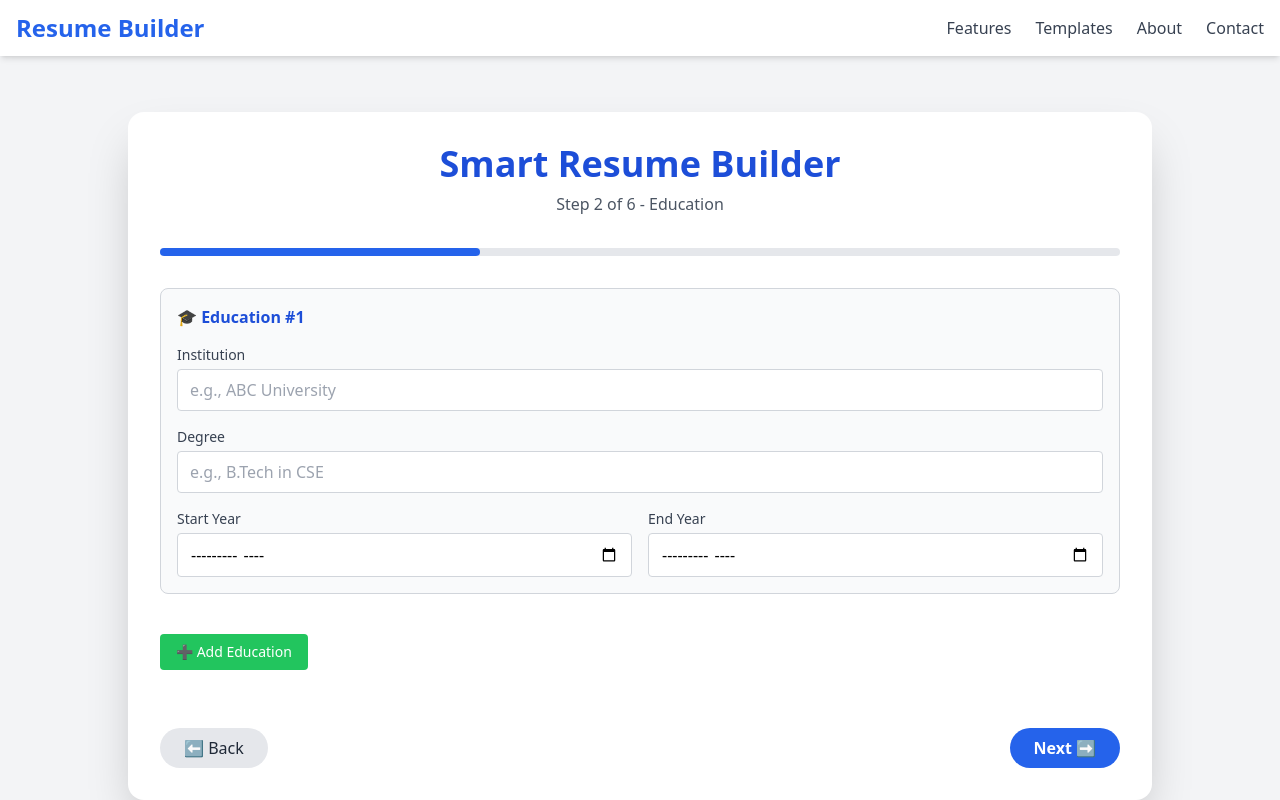
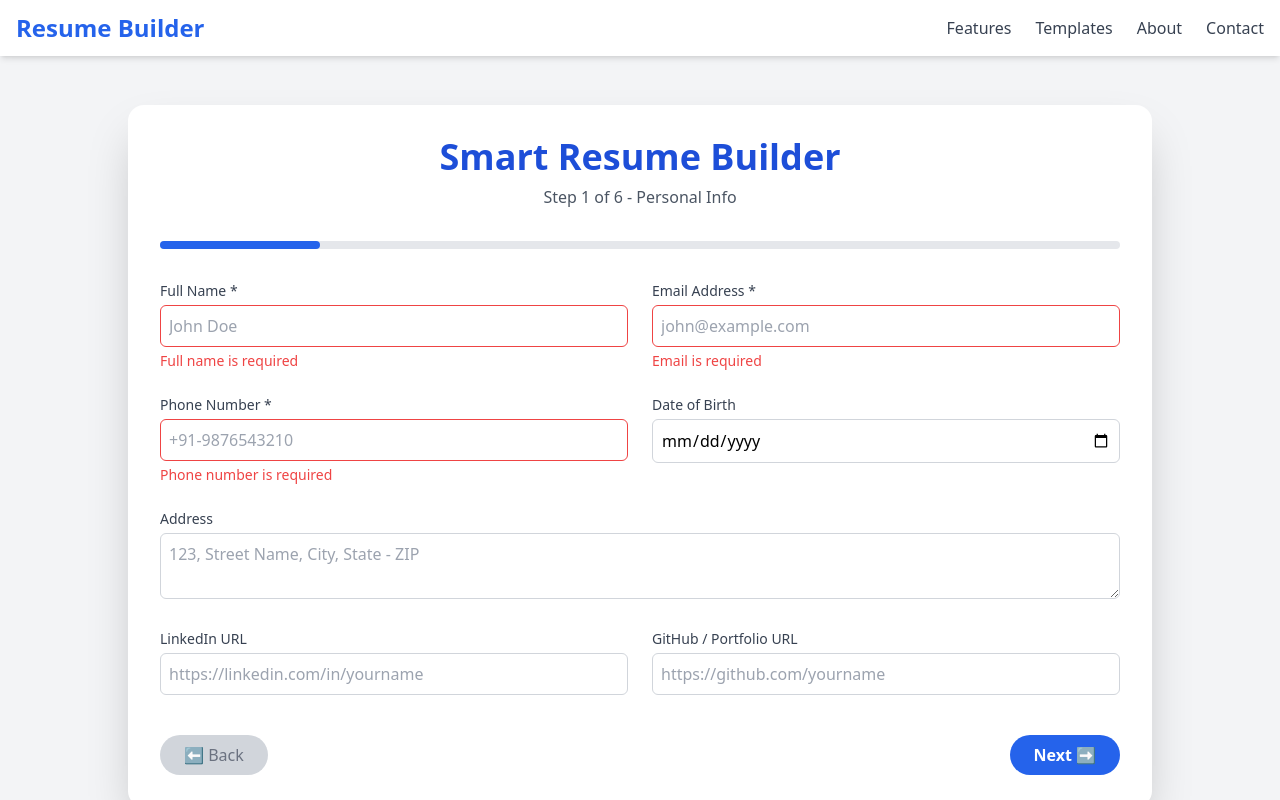
Before and after one commit to harshavardhan-macha/resumebuilder, a React (Vite) app: page / in a window 1280 px wide. Both pictures are taken after a click on the button "Next ➡". Shown: the top 800 px of the page. Built offline with nearby package versions, Linux system fonts and the light colour scheme.

Commit message:
add the some chekcs

```diff
--- a/src/components/ResumeBuilder.jsx
+++ b/src/components/ResumeBuilder.jsx
@@ -1,12 +1,12 @@
-// File: components/ResumeBuilder.jsx
 import { useState } from "react";
 
 const steps = ["Personal Info", "Education", "Experience", "Skills", "Projects", "Review"];
 
 const ResumeBuilder = () => {
+  const [validationErrors, setValidationErrors] = useState({});
   const [step, setStep] = useState(0);
   const [formData, setFormData] = useState({
-  name: "",
+    fullName: "",
     email: "",
     phone: "",
     summary: "",
@@ -14,25 +14,63 @@ const ResumeBuilder = () => {
     address: "",
     linkedin: "",
     github: "",
-  education: [
-    { institution: "", degree: "", start: "", end: "" },
-  ],
-  experience: [
-    { role: "", company: "", start: "", end: "", description: "" },
-  ],
+    education: [{ institution: "", degree: "", start: "", end: "" }],
+    experience: [{ role: "", company: "", start: "", end: "", description: "" }],
     skills: [],
-  projects: [
-    { name: "", description: "" },
-  ]
+    projectTitle: "",
+    projectDesc: "",
   });
+  const handleBack = () => {
+  setStep((prev) => Math.max(prev - 1, 0));
+};
 
 
-  const handleNext = () => setStep((prev) => Math.min(prev + 1, steps.length - 1));
-  const handleBack = () => setStep((prev) => Math.max(prev - 1, 0));
   const handleChange = (e) => {
   const { name, value } = e.target;
-    setFormData({ ...formData, [name]: value });
+  if (name === "skills") {
+    setFormData((prev) => ({ ...prev, skills: value.split(",").map((skill) => skill.trim()) }));
+  } else {
+    setFormData((prev) => ({ ...prev, [name]: value }));
+  }
 };
+
+  const handleNext = () => {
+  const errors = {};
+
+ if (step === 0) {
+  if (!formData.fullName.trim()) errors.fullName = "Full name is required";
+  if (!formData.email.trim()) {
+    errors.email = "Email is required";
+  } else if (!/^[^\s@]+@[^\s@]+\.[^\s@]+$/.test(formData.email)) {
+    errors.email = "Please enter a valid email address";
+  }
+  if (!formData.phone.trim()) errors.phone = "Phone number is required";
+}
+
+
+  if (step === 1) {
+    const filled = formData.education.some(
+      (edu) => edu.institution.trim() && edu.degree.trim()
+    );
+    if (!filled) errors.education = "At least one education entry is required";
+  }
+
+  if (step === 3) {
+    if (!formData.skills.length) errors.skills = "Please enter at least one skill";
+  }
+
+  if (step === 4) {
+    if (!formData.projectTitle.trim()) errors.projectTitle = "Project title is required";
+    if (!formData.projectDesc.trim()) errors.projectDesc = "Project description is required";
+  }
+
+  setValidationErrors(errors);
+
+  if (Object.keys(errors).length > 0) return;
+
+  setStep((prev) => Math.min(prev + 1, steps.length - 1));
+};
+
   const updateArray = (section, index, field, value) => {
     setFormData((prev) => {
       const updated = [...prev[section]];
@@ -47,37 +85,51 @@ const ResumeBuilder = () => {
         return (
           <>
             <div className="col-span-1">
-              <label className="block text-sm font-medium text-gray-700 mb-1">Full Name</label>
+              <label className="block text-sm font-medium text-gray-700 mb-1">Full Name *</label>
               <input
                 type="text"
                 name="fullName"
                 value={formData.fullName}
                 onChange={handleChange}
-                className="input border border-gray-300 rounded-md p-2 w-full"
-                placeholder="John Doe"
+className={`input border rounded-md p-2 w-full ${
+    validationErrors.fullName ? "border-red-500" : "border-gray-300"
+  }`}                placeholder="John Doe"
               />
+              {validationErrors.fullName && (
+  <p className="text-red-500 text-sm mt-1">{validationErrors.fullName}</p>
+)}
             </div>
             <div className="col-span-1">
-              <label className="block text-sm font-medium text-gray-700 mb-1">Email Address</label>
+              <label className="block text-sm font-medium text-gray-700 mb-1">Email Address *</label>
               <input
                 type="email"
                 name="email"
                 value={formData.email}
                 onChange={handleChange}
-                className="input border border-gray-300 rounded-md p-2 w-full"
-                placeholder="john@example.com"
+className={`input border rounded-md p-2 w-full ${
+    validationErrors.fullName ? "border-red-500" : "border-gray-300"
+  }`}                placeholder="john@example.com"
               />
+            {validationErrors.email && (
+  <p className="text-red-500 text-sm mt-1">{validationErrors.email}</p>
+)}
+
             </div>
             <div className="col-span-1">
-              <label className="block text-sm font-medium text-gray-700 mb-1">Phone Number</label>
+              <label className="block text-sm font-medium text-gray-700 mb-1">Phone Number *</label>
               <input
                 type="tel"
                 name="phone"
                 value={formData.phone}
                 onChange={handleChange}
-                className="input border border-gray-300 rounded-md p-2 w-full"
-                placeholder="+91-9876543210"
+className={`input border rounded-md p-2 w-full ${
+    validationErrors.fullName ? "border-red-500" : "border-gray-300"
+  }`}                placeholder="+91-9876543210"
               />
+             {validationErrors.phone && (
+  <p className="text-red-500 text-sm mt-1">{validationErrors.phone}</p>
+)}
+
             </div>
             <div className="col-span-1">
               <label className="block text-sm font-medium text-gray-700 mb-1">Date of Birth</label>
@@ -123,58 +175,42 @@ const ResumeBuilder = () => {
             </div>
           </>
         );
+
       case 1:
         return (
           <>
-      {formData?.education?.map((edu, index) => (
-        <div
-          key={index}
-          className="border border-gray-300 p-4 rounded-lg mb-4 col-span-2 bg-gray-50"
-        >
+            {formData.education.map((edu, index) => (
+              <div key={index} className="border border-gray-300 p-4 rounded-lg mb-4 col-span-2 bg-gray-50">
                 <h3 className="text-md font-semibold text-blue-700 mb-4">
                   🎓 Education #{index + 1}
                 </h3>
-
                 <div className="mb-4">
-            <label className="block text-sm font-medium text-gray-700 mb-1">
-              Institution
-            </label>
+                  <label className="block text-sm font-medium text-gray-700 mb-1">Institution *</label>
                   <input
                     type="text"
-              name={`institution-${index}`}
                     value={edu.institution}
                     onChange={(e) =>
                       updateArray("education", index, "institution", e.target.value)
                     }
                     className="w-full border border-gray-300 rounded px-3 py-2"
-              placeholder="e.g., ABC University"
                   />
                 </div>
-
                 <div className="mb-4">
-            <label className="block text-sm font-medium text-gray-700 mb-1">
-              Degree
-            </label>
+                  <label className="block text-sm font-medium text-gray-700 mb-1">Degree *</label>
                   <input
                     type="text"
-              name={`degree-${index}`}
                     value={edu.degree}
                     onChange={(e) =>
                       updateArray("education", index, "degree", e.target.value)
                     }
                     className="w-full border border-gray-300 rounded px-3 py-2"
-              placeholder="e.g., B.Tech in CSE"
                   />
                 </div>
-
-          <div className="grid grid-cols-1 md:grid-cols-2 gap-4">
+                <div className="grid grid-cols-2 gap-4">
                   <div>
-              <label className="block text-sm font-medium text-gray-700 mb-1">
-                Start Year
-              </label>
+                    <label className="block text-sm font-medium text-gray-700 mb-1">Start</label>
                     <input
                       type="month"
-                name={`start-${index}`}
                       value={edu.start}
                       onChange={(e) =>
                         updateArray("education", index, "start", e.target.value)
@@ -182,14 +218,10 @@ const ResumeBuilder = () => {
                       className="w-full border border-gray-300 rounded px-3 py-2"
                     />
                   </div>
-
                   <div>
-              <label className="block text-sm font-medium text-gray-700 mb-1">
-                End Year
-              </label>
+                    <label className="block text-sm font-medium text-gray-700 mb-1">End</label>
                     <input
                       type="month"
-                name={`end-${index}`}
                       value={edu.end}
                       onChange={(e) =>
                         updateArray("education", index, "end", e.target.value)
@@ -200,8 +232,6 @@ const ResumeBuilder = () => {
                 </div>
               </div>
             ))}
-
-      <div className="col-span-2">
             <button
               type="button"
               onClick={() =>
@@ -217,105 +247,87 @@ const ResumeBuilder = () => {
             >
               ➕ Add Education
             </button>
-      </div>
           </>
         );
-
 
       case 2:
         return (
           <>
-      {formData?.experience?.map((exp, index) => (
+            {formData.experience.map((exp, index) => (
               <div key={index} className="border border-gray-300 p-4 rounded-lg mb-4 col-span-2">
                 <h3 className="text-md font-semibold text-blue-700 mb-2">Experience #{index + 1}</h3>
                 <label className="block text-sm font-medium text-gray-700 mb-1">Company</label>
                 <input
-            label="Company"
-            name={`company-${index}`}
                   value={exp.company}
                   onChange={(e) => updateArray("experience", index, "company", e.target.value)}
-            placeholder="Company Name"
+                  className="w-full border border-gray-300 rounded px-3 py-2 mb-2"
                 />
                 <label className="block text-sm font-medium text-gray-700 mb-1">Role / Position</label>
                 <input
-            label="Role / Position"
-            name={`role-${index}`}
                   value={exp.role}
                   onChange={(e) => updateArray("experience", index, "role", e.target.value)}
-            placeholder="e.g., Software Engineer"
                   className="w-full border border-gray-300 rounded px-3 py-2 mb-2"
                 />
                 <label className="block text-sm font-medium text-gray-700 mb-1">Start Date</label>
                 <input
-            label="Start Date"
                   type="month"
-            name={`start-${index}`}
                   value={exp.start}
                   onChange={(e) => updateArray("experience", index, "start", e.target.value)}
                   className="w-full border border-gray-300 rounded px-3 py-2 mb-2"
-            placeholder="YYYY-MM"
                 />
                 <label className="block text-sm font-medium text-gray-700 mb-1">End Date</label>
                 <input
                   type="month"
-  name={`end-${index}`}
                   value={exp.end}
                   onChange={(e) => updateArray("experience", index, "end", e.target.value)}
-  className="w-full border border-gray-300 rounded px-3 py-2"
-    placeholder="YYYY-MM"
+                  className="w-full border border-gray-300 rounded px-3 py-2 mb-2"
                 />
-
-          <label className="block text-sm font-medium text-gray-700 mb-1 mt-2">Description</label>
+                <label className="block text-sm font-medium text-gray-700 mb-1">Description</label>
                 <textarea
-            name={`desc-${index}`}
                   value={exp.description}
                   onChange={(e) => updateArray("experience", index, "description", e.target.value)}
-            className="input"
-            placeholder="Explain your responsibilities, technologies used, etc."
+                  className="w-full border border-gray-300 rounded px-3 py-2"
                 />
               </div>
             ))}
-
-      <div className="col-span-2">
             <button
               type="button"
               onClick={() =>
                 setFormData((prev) => ({
                   ...prev,
-              experience: Array.isArray(prev.experience)
-                ? [...prev.experience, { company: "", role: "", start: "", end: "", description: "" }]
-                : [{ company: "", role: "", start: "", end: "", description: "" }]
+                  experience: [
+                    ...prev.experience,
+                    { company: "", role: "", start: "", end: "", description: "" },
+                  ],
                 }))
               }
               className="text-sm px-4 py-2 bg-green-500 text-white rounded hover:bg-green-600"
             >
               ➕ Add Experience
             </button>
-      </div>
           </>
         );
 
       case 3:
         return (
-          <>
-            <div>
-              <label className="block text-sm font-medium text-gray-700 mb-1">Your Key Skills</label>
+          <div className="col-span-2">
+            <label className="block text-sm font-medium text-gray-700 mb-1">Your Key Skills *</label>
             <input
               type="text"
               name="skills"
-                value={formData.skills}
+              value={formData.skills.join(", ")}
               onChange={handleChange}
               className="input border border-gray-300 rounded-md p-2 w-full"
               placeholder="React, Node.js, MongoDB"
             />
           </div>
-          </>
         );
+
       case 4:
         return (
           <>
             <div>
-              <label className="block text-sm font-medium text-gray-700 mb-1">Project Title</label>
+              <label className="block text-sm font-medium text-gray-700 mb-1">Project Title *</label>
               <input
                 type="text"
                 name="projectTitle"
@@ -326,7 +338,7 @@ const ResumeBuilder = () => {
               />
             </div>
             <div>
-              <label className="block text-sm font-medium text-gray-700 mb-1">Project Description</label>
+              <label className="block text-sm font-medium text-gray-700 mb-1">Project Description *</label>
               <textarea
                 name="projectDesc"
                 value={formData.projectDesc}
@@ -337,12 +349,14 @@ const ResumeBuilder = () => {
             </div>
           </>
         );
+
       case 5:
         return (
           <pre className="bg-gray-100 p-4 rounded text-sm overflow-x-auto">
             {JSON.stringify(formData, null, 2)}
           </pre>
         );
+
       default:
         return null;
     }
@@ -350,7 +364,7 @@ const ResumeBuilder = () => {
 
   return (
     <div className="min-h-screen bg-gray-100 flex items-center justify-center px-4 py-10">
-      <div className="w-full max-w-5xl bg-white shadow-2xl rounded-2xl p-8 transition-all duration-300">
+      <div className="w-full max-w-5xl bg-white shadow-2xl rounded-2xl p-8">
         <div className="mb-8 text-center">
           <h1 className="text-3xl md:text-4xl font-bold text-blue-700">Smart Resume Builder</h1>
           <p className="text-gray-600 mt-2 text-sm md:text-base">
```
Lines whose indentation alone changed are shown as unchanged.
